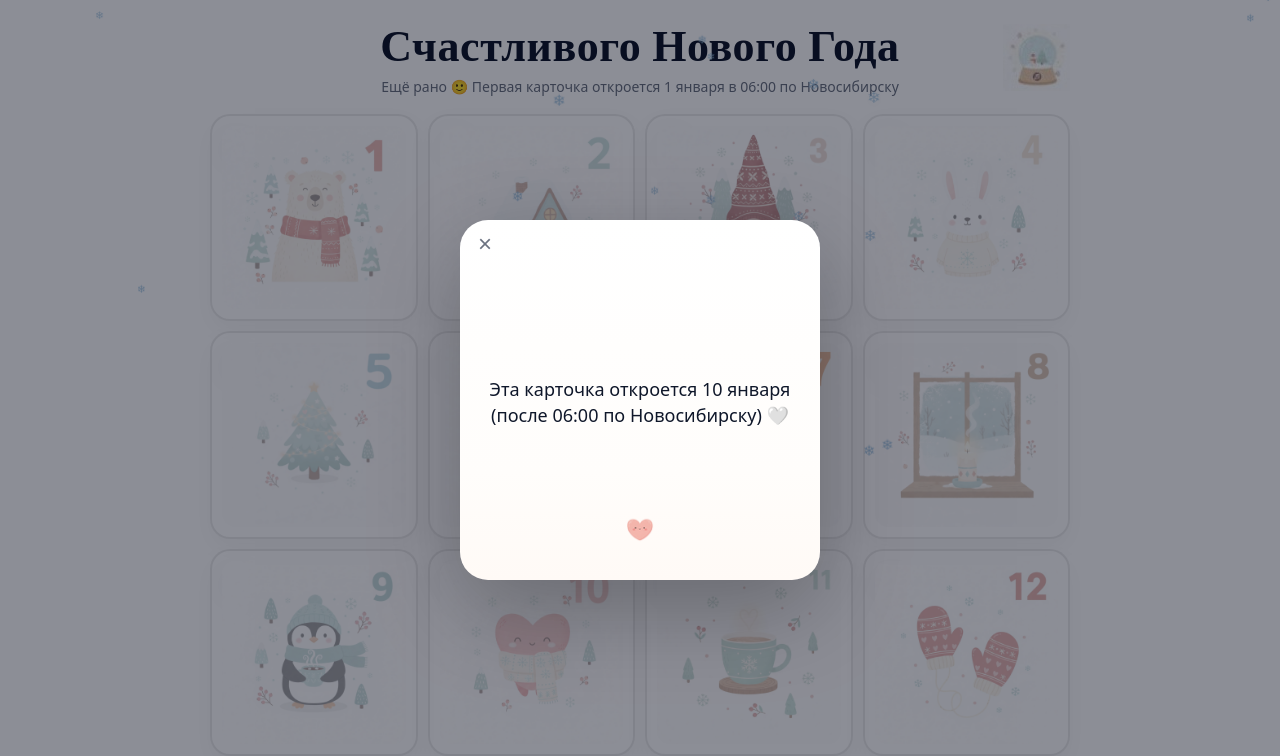
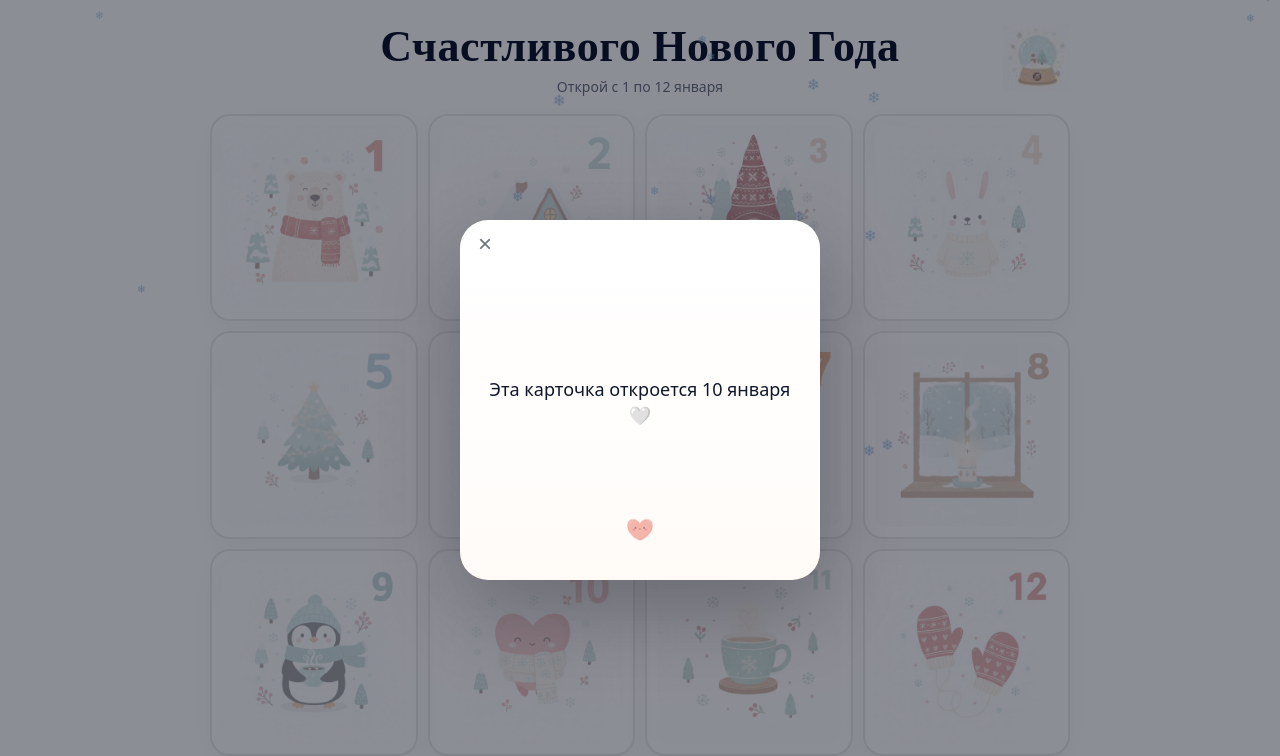
Before and after one commit to ArinaTeach/advent, a plain HTML site: page index.html in a window 1280 px wide. Both pictures are taken after a click on the button "10". Drawn offline with nearby package versions, Linux system fonts and the light colour scheme.

Commit message:
Update index.html

```diff
--- a/index.html
+++ b/index.html
@@ -427,7 +427,7 @@
     const available = getAvailableCardNumber(); // 0..12
 
     if (available <= 0){
-      statusLine.textContent = "Ещё рано 🙂 Первая карточка откроется 1 января в 06:00 по Новосибирску";
+      statusLine.textContent = "Открой с 1 по 12 января";
     } else if (available >= DAYS){
       statusLine.textContent = "Все карточки уже доступны 🎄 Можно открывать пропущенные и перечитывать открытые";
     } else {
@@ -464,7 +464,7 @@
 
         // если дата ещё не наступила — запрещаем
         if (i > getAvailableCardNumber()){
-          showModal(`Эта карточка откроется ${i} января (после 06:00 по Новосибирску) 🤍`);
+          showModal(`Эта карточка откроется ${i} января 🤍`);
           return;
         }
 
```
